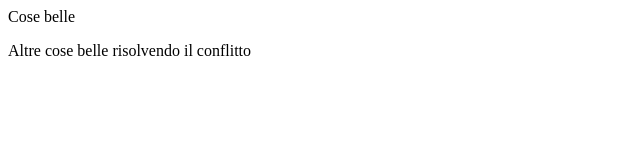
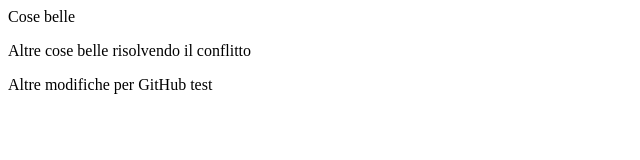
Before and after one commit to ChrisRisi/Corso-dist2023, a plain HTML site: page elenco.html in a window 1280 px wide. Shown: the whole page, without its empty margins (0-640 px from the left). Drawn offline with Linux system fonts and the light colour scheme.

Commit message:
Aggiunta nuova riga a file elenco

```diff
--- a/elenco.html
+++ b/elenco.html
@@ -3,5 +3,6 @@
 <title>Nuovo elenco siuuuuuu</title>
 <p> Cose belle </p>
 <p> Altre cose belle risolvendo il conflitto</p>
+<p> Altre modifiche per GitHub test</p>
 </head>
 </html>
```
